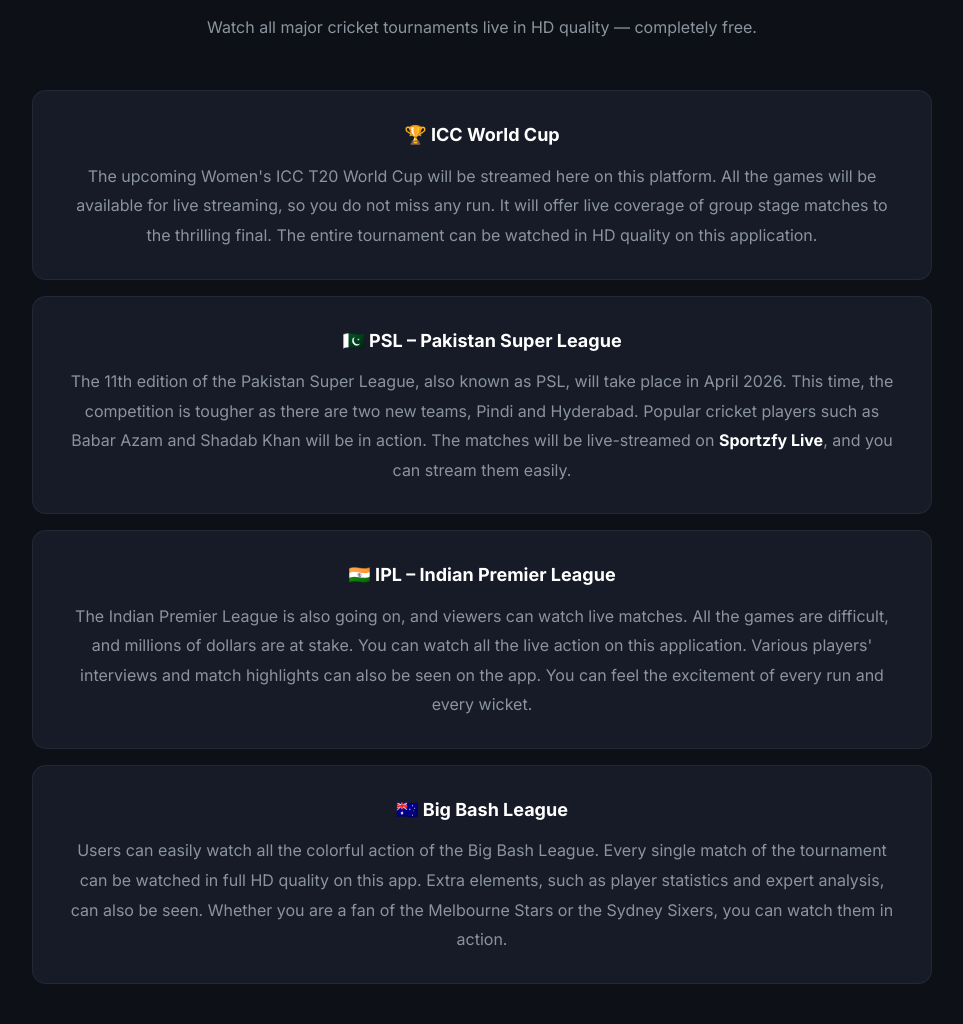
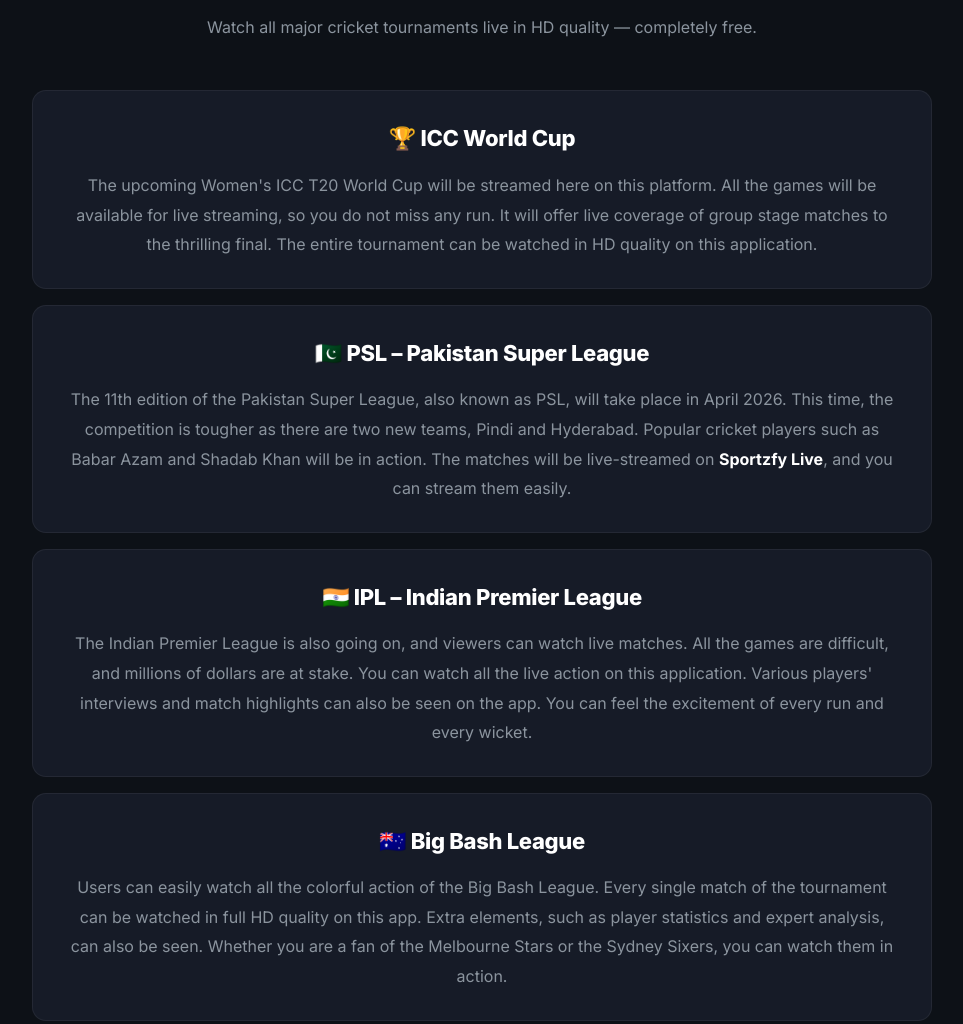
Before and after one commit to Muneb078/muneebkhan.github.io, a plain HTML site: page sportzfy.html in a window 1280 px wide. Shown: the part 3064-4088 px from the top of the page, without its empty margins (158-1121 px from the left). Drawn offline with Linux system fonts and the light colour scheme.

Commit message:
Update sportzfy.html

```diff
--- a/sportzfy.html
+++ b/sportzfy.html
@@ -136,8 +136,9 @@
 }
 .r-card:hover{border-color:rgba(45,212,191,0.25);transform:translateY(-2px);}
 .r-card h3{
-  font-size:18px;font-weight:700;color:#fff;
-  margin-bottom:10px;text-align:center;
+  font-size:22px;font-weight:800;color:#fff;
+  margin-bottom:12px;text-align:center;
+  letter-spacing:-0.3px;
 }
 .r-card p{font-size:15px;color:#8b949e;line-height:1.8;text-align:center;}
 .r-card p strong{color:#ffffff !important;font-weight:700 !important;}
```
